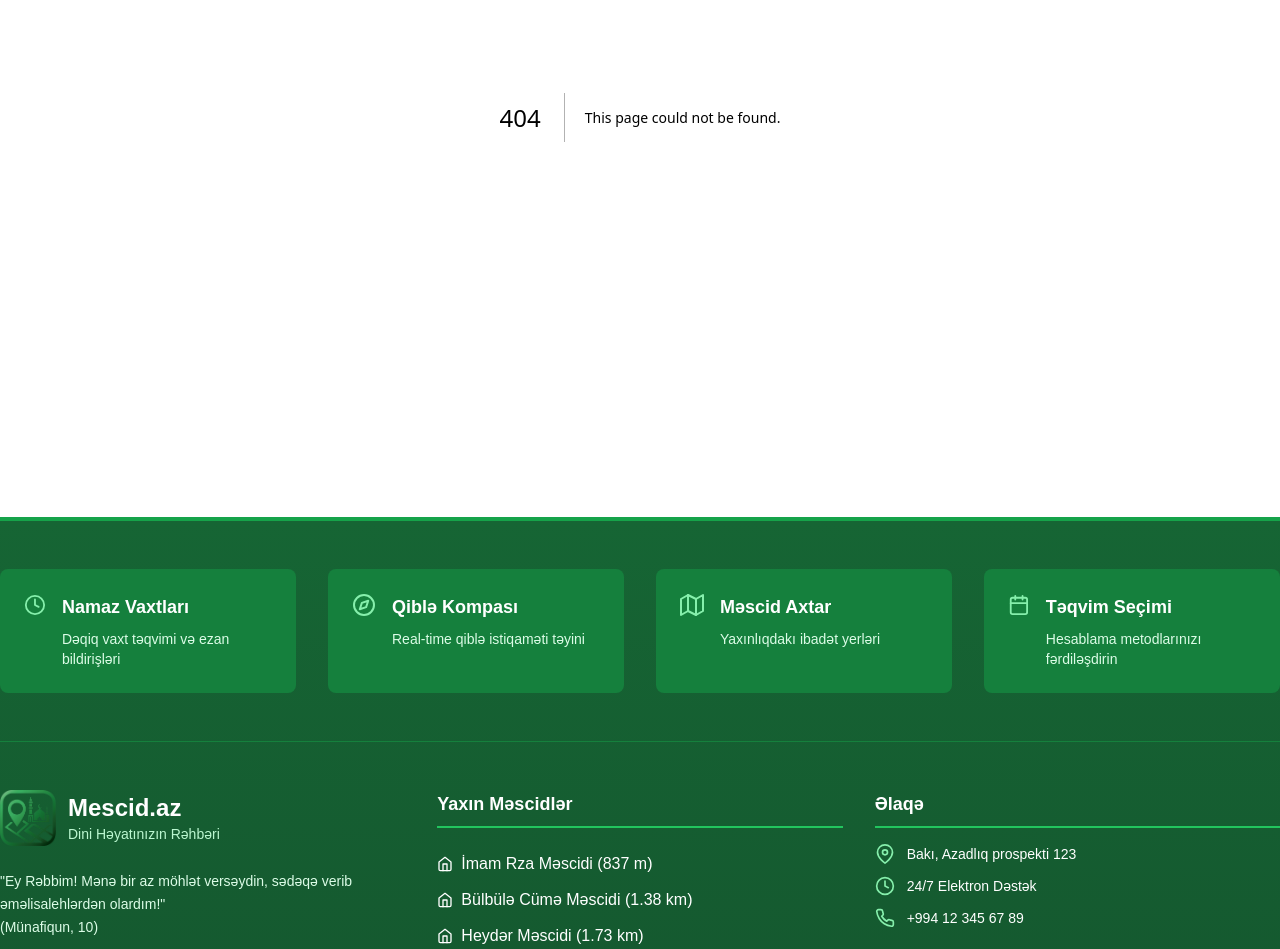
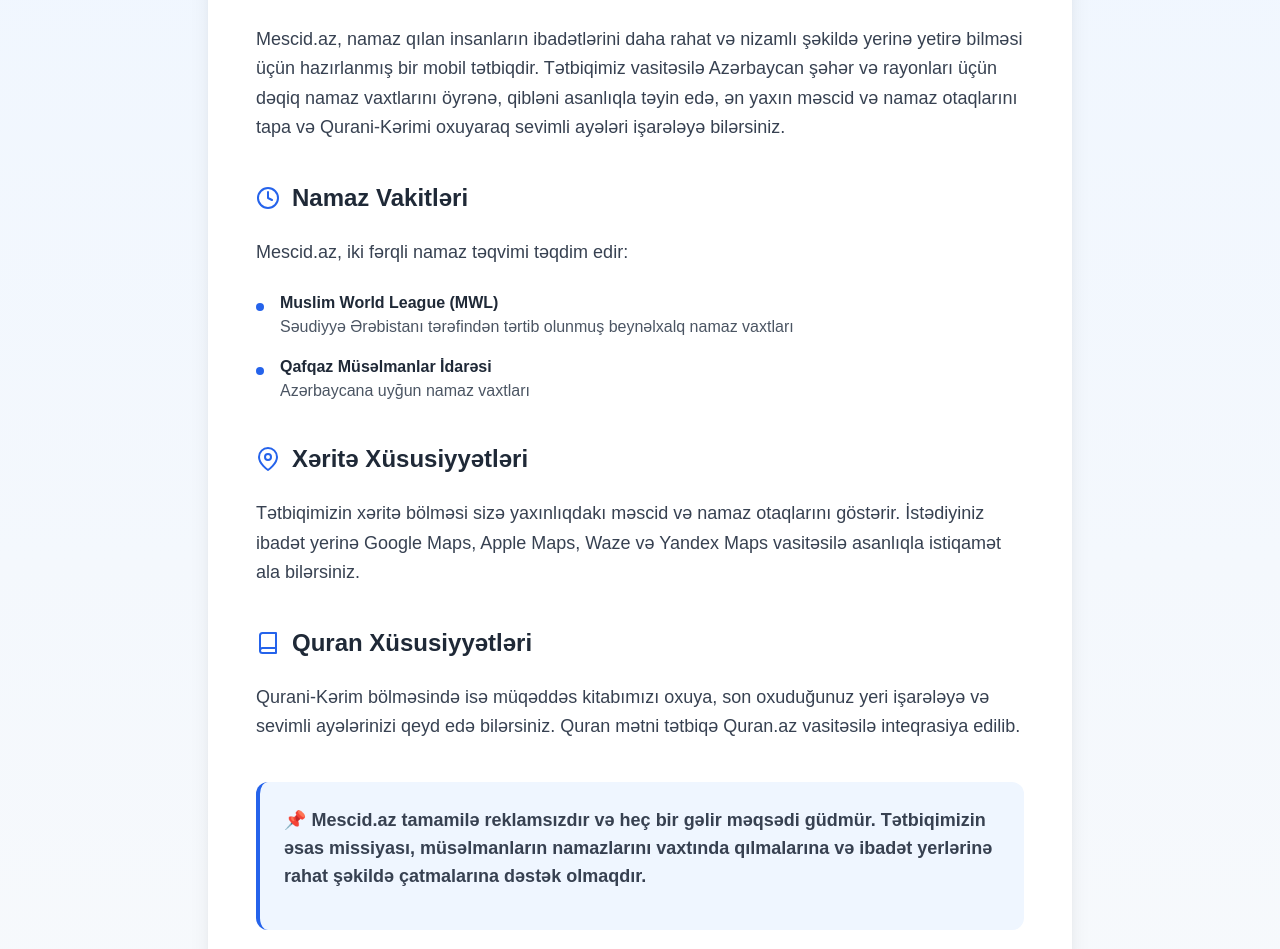
Before and after one commit to celenemre7/azer, a Next.js app: page /about in a window 1280 px wide. Before the commit this address had no page. Shown: the part 348-1297 px from the top of the page. Built offline with nearby package versions, Linux system fonts and the light colour scheme.

Commit message:
initial commit

```diff
--- /dev/null
+++ b/src/pages/about.tsx
@@ -0,0 +1,170 @@
+// pages/about.tsx
+import { NextPage } from 'next';
+import React from 'react';
+import Image from 'next/image';
+import {
+    FiClock,
+    FiMapPin,
+    FiBook,
+    FiDownload,
+    FiMessageCircle,
+} from 'react-icons/fi';
+
+// Props arayüzleri
+interface SectionProps {
+    title: string;
+    Icon: React.ComponentType<any>;
+    children: React.ReactNode;
+}
+
+interface ParagraphProps {
+    children: React.ReactNode;
+}
+
+interface FeatureItemProps {
+    title: string;
+    description: string;
+}
+
+interface StoreLinkProps {
+    href: string;
+    src: string;
+    alt: string;
+}
+
+// Bileşenler
+const Section: React.FC<SectionProps> = ({ title, Icon, children }) => (
+    <section className="mb-10">
+        <div className="flex items-center gap-3 mb-6">
+            <Icon className="text-2xl text-blue-600" />
+            <h2 className="text-2xl font-bold text-gray-800">{title}</h2>
+        </div>
+        {children}
+    </section>
+);
+
+const Paragraph: React.FC<ParagraphProps> = ({ children }) => (
+    <p className="text-gray-700 text-lg leading-relaxed mb-6">{children}</p>
+);
+
+const FeatureItem: React.FC<FeatureItemProps> = ({ title, description }) => (
+    <li className="pl-6 relative before:absolute before:left-0 before:top-3 before:w-2 before:h-2 before:bg-blue-600 before:rounded-full">
+        <h3 className="font-semibold text-gray-800">{title}</h3>
+        <p className="text-gray-600">{description}</p>
+    </li>
+);
+
+const StoreLink: React.FC<StoreLinkProps> = ({ href, src, alt }) => (
+    <a
+        href={href}
+        target="_blank"
+        rel="noopener noreferrer"
+        className="flex items-center justify-center bg-white p-4 rounded-lg shadow-md hover:shadow-lg transition-shadow duration-300 cursor-pointer"
+    >
+        <Image src={src} alt={alt} width={150} height={50} />
+    </a>
+);
+
+const About: NextPage = () => {
+    return (
+        <main className="bg-gradient-to-b from-blue-50 to-gray-50 min-h-screen py-16">
+            <div className="container mx-auto px-4 max-w-4xl">
+                <div className="bg-white shadow-xl rounded-2xl p-8 md:p-12 transition-all duration-300 hover:shadow-2xl">
+                    <div className="text-center mb-12">
+                        <h1 className="text-4xl md:text-5xl font-extrabold bg-gradient-to-r from-blue-600 to-green-600 bg-clip-text text-transparent mb-4">
+                            Mescid.az
+                        </h1>
+                        <p className="text-xl text-gray-600 font-medium">
+                            İbadət Səyahətinizin Rəhbəri
+                        </p>
+                    </div>
+
+                    <Section title="Haqqımızda" Icon={FiMessageCircle}>
+                        <Paragraph>
+                            Mescid.az, namaz qılan insanların ibadətlərini daha rahat və nizamlı
+                            şəkildə yerinə yetirə bilməsi üçün hazırlanmış bir mobil tətbiqdir.
+                            Tətbiqimiz vasitəsilə Azərbaycan şəhər və rayonları üçün dəqiq namaz
+                            vaxtlarını öyrənə, qibləni asanlıqla təyin edə, ən yaxın məscid və namaz
+                            otaqlarını tapa və Qurani-Kərimi oxuyaraq sevimli ayələri işarələyə
+                            bilərsiniz.
+                        </Paragraph>
+                    </Section>
+
+                    <Section title="Namaz Vakitləri" Icon={FiClock}>
+                        <Paragraph>
+                            Mescid.az, iki fərqli namaz təqvimi təqdim edir:
+                        </Paragraph>
+                        <ul className="space-y-4 my-6">
+                            <FeatureItem
+                                title="Muslim World League (MWL)"
+                                description="Səudiyyə Ərəbistanı tərəfindən tərtib olunmuş beynəlxalq namaz vaxtları"
+                            />
+                            <FeatureItem
+                                title="Qafqaz Müsəlmanlar İdarəsi"
+                                description="Azərbaycana uyğun namaz vaxtları"
+                            />
+                        </ul>
+                    </Section>
+
+                    <Section title="Xəritə Xüsusiyyətləri" Icon={FiMapPin}>
+                        <Paragraph>
+                            Tətbiqimizin xəritə bölməsi sizə yaxınlıqdakı məscid və namaz otaqlarını
+                            göstərir. İstədiyiniz ibadət yerinə Google Maps, Apple Maps, Waze və
+                            Yandex Maps vasitəsilə asanlıqla istiqamət ala bilərsiniz.
+                        </Paragraph>
+                    </Section>
+
+                    <Section title="Quran Xüsusiyyətləri" Icon={FiBook}>
+                        <Paragraph>
+                            Qurani-Kərim bölməsində isə müqəddəs kitabımızı oxuya, son oxuduğunuz
+                            yeri işarələyə və sevimli ayələrinizi qeyd edə bilərsiniz. Quran mətni
+                            tətbiqə Quran.az vasitəsilə inteqrasiya edilib.
+                        </Paragraph>
+                    </Section>
+
+                    <div className="bg-blue-50 rounded-xl p-6 my-8 border-l-4 border-blue-600">
+                        <p className="text-gray-700 text-lg font-semibold mb-4">
+                            📌 Mescid.az tamamilə reklamsızdır və heç bir gəlir məqsədi güdmür.
+                            Tətbiqimizin əsas missiyası, müsəlmanların namazlarını vaxtında qılmalarına
+                            və ibadət yerlərinə rahat şəkildə çatmalarına dəstək olmaqdır.
+                        </p>
+                    </div>
+
+                    <div className="bg-green-50 rounded-xl p-8 text-center my-12 space-y-6 shadow-inner">
+                        <h3 className="text-2xl font-bold text-gray-800 flex items-center justify-center gap-2">
+                            <FiDownload className="text-green-600" />
+                            Tətbiqi Yükləyin
+                        </h3>
+                        <div className="flex flex-col md:flex-row justify-center gap-6 mt-4">
+                            <StoreLink
+                                href="https://play.google.com/store/apps/details?id=com.example"
+                                src="/play-store.png"
+                                alt="Google Play Store"
+                            />
+                            <StoreLink
+                                href="https://apps.apple.com/app/example"
+                                src="/app-store.png"
+                                alt="Apple App Store"
+                            />
+                        </div>
+                    </div>
+
+                    <div className="mt-10 text-center border-t pt-8">
+                        <p className="text-gray-600 text-lg font-medium flex items-center justify-center gap-2">
+                            <FiMessageCircle className="text-blue-600" />
+                            Əlaqə üçün:
+                            <a
+                                href="https://wa.me/+994553004214"
+                                className="text-blue-600 hover:underline font-semibold"
+                            >
+                                WhatsApp +994 55 300 42 14
+                            </a>
+                        </p>
+                    </div>
+                </div>
+            </div>
+        </main>
+    );
+};
+
+export default About;
```
